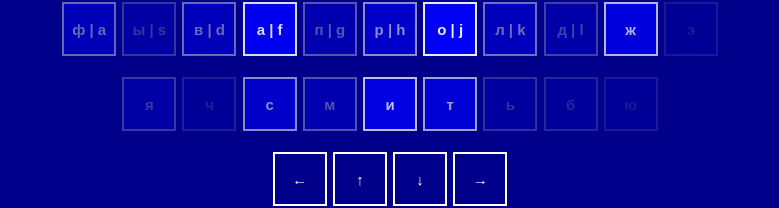
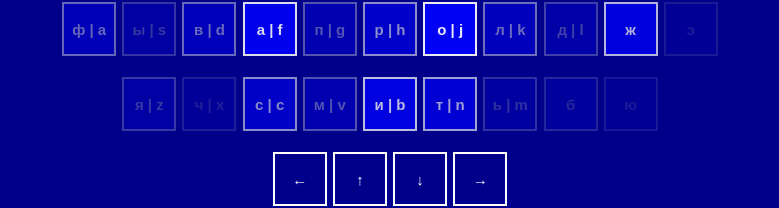
Before and after one commit to suder/keyboard, a plain HTML site: page index.html in a window 1280 px wide. Shown: the part 155-363 px from the top of the page, without its empty margins (270-1049 px from the left). Drawn offline with Linux system fonts and the light colour scheme.

Commit message:
fix html

```diff
--- a/index.html
+++ b/index.html
@@ -36,13 +36,13 @@
             <li class="key" id="k222">э</li>
         </ul>
         <ul class="row">
-            <li class="key" id="k90">я</li>
-            <li class="key" id="k88">ч</li>
-            <li class="key" id="k67">с</li>
-            <li class="key" id="k86">м</li>
-            <li class="key" id="k66">и</li>
-            <li class="key" id="k78">т</li>
-            <li class="key" id="k77">ь</li>
+            <li class="key" id="k90">я | z</li>
+            <li class="key" id="k88">ч | x</li>
+            <li class="key" id="k67">с | c</li>
+            <li class="key" id="k86">м | v</li>
+            <li class="key" id="k66">и | b</li>
+            <li class="key" id="k78">т | n</li>
+            <li class="key" id="k77">ь | m</li>
             <li class="key" id="k188">б</li>
             <li class="key" id="k190">ю</li>
         </ul>
```
